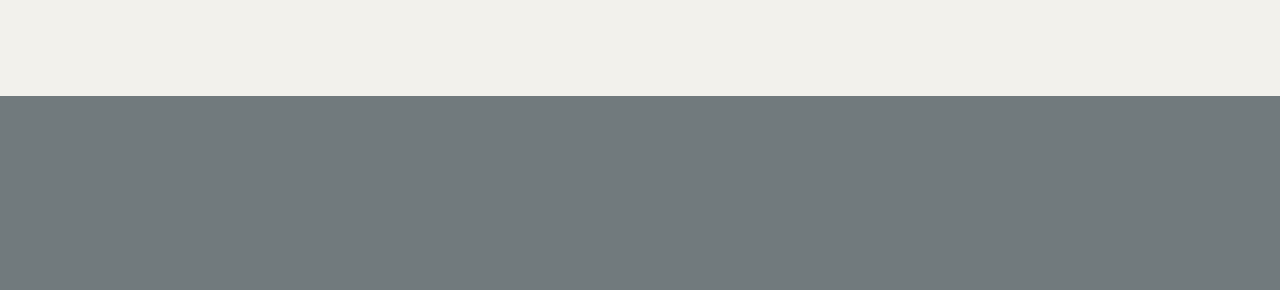
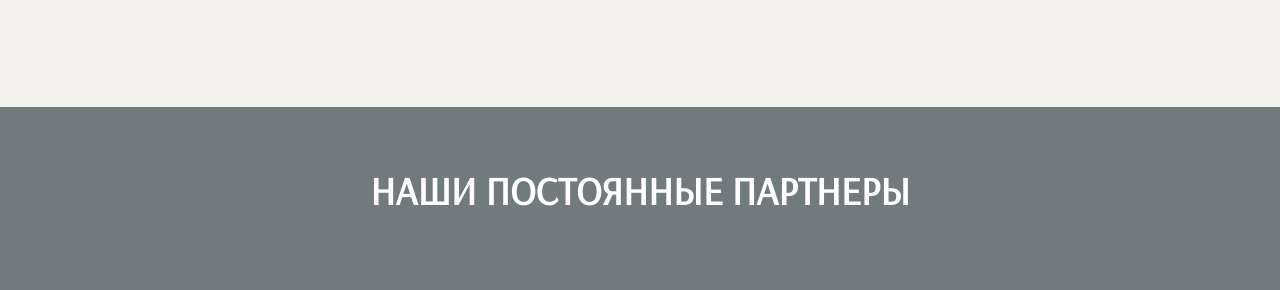
Before and after one commit to AnastasiyaKhikhnal/AnastasiyaKhikhnal.github.io, a plain HTML site: page project/index.html in a window 1280 px wide. Shown: the part 3637-3927 px from the top of the page. Drawn offline with Linux system fonts and the light colour scheme.

Commit message:
Change fonts, add headline in section partners

```diff
--- a/project/css/gallery.css
+++ b/project/css/gallery.css
@@ -5,17 +5,18 @@ body {
 }
 
 .portfolio {
-  background:  #f2f1ec;
+  padding-bottom: 6.25rem;
   text-align: center;
-  padding-bottom: 6.25rem;
+  background: #f2f1ec;
 }
 
 .portfolio-heading {
   padding-top: 1.5em;
   margin: 0;
-  font-size: 2.45em;
+  font-size: 2.8em;
   color:  #717a7d;
   text-transform: uppercase;
+  font-family: Arsenal, sans-serif;
 }
 
 .portfolio-subline {
--- a/project/css/style.css
+++ b/project/css/style.css
@@ -208,16 +208,17 @@ body {
 
 .main-page-partners-options {
   display: inline-flex;
+  padding: 6em 0;
   width: 100%;
   max-width: 100%;
-  height: 34.375em;
+  height: auto;
   justify-content: space-around;
 }
 
 .main-page-partners-container {
   display: flex;
-  padding: 12.5em 0;
-  width: 9.375em;
+  width: 10em;
+  height: 9em;
   align-items: center;
   justify-content: center;
 }
@@ -226,3 +227,13 @@ body {
   width: 100%;
   object-fit: cover;
 }
+
+.main-page-partners-headline {
+  padding-top: 1.5em;
+  margin: 0;
+  font-size: 2.45em;
+  text-align: center;
+  text-transform: uppercase;
+  color: white;
+  font-family: Arsenal, sans-serif;
+}
--- a/project/index.html
+++ b/project/index.html
@@ -219,6 +219,9 @@
     </div>
   </section>
   <section class="main-page-partners">
+    <div class="wrap">
+    <h2 class="main-page-partners-headline">Наши постоянные партнеры</h2>
+    </div>
     <div class="main-page-partners-options">
       <div class="main-page-partners-container">
       <img class="logo-partner" src="img/partner/tikkurila.png" alt="Tikkurila лакокрасочные материалы">
```
